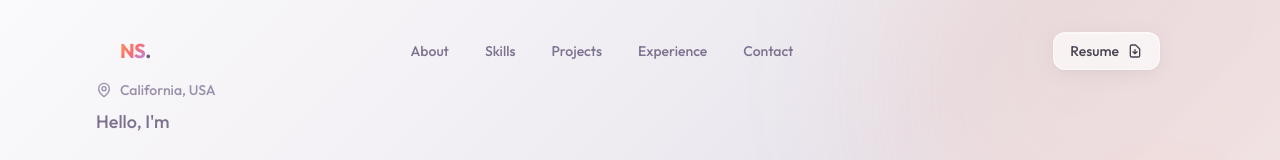
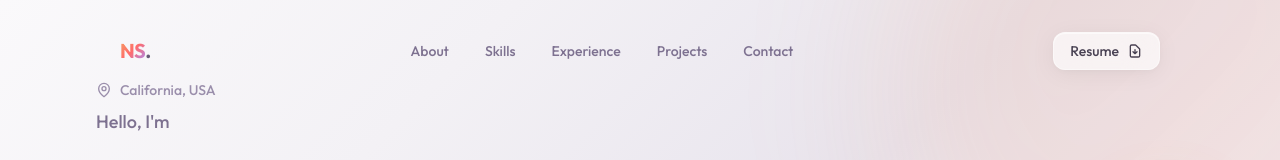
Before and after one commit to navin-shankar-v/Portfolio, a Next.js app: page /Portfolio/ in a window 1280 px wide. Shown: the top 160 px of the page. Built offline with nearby package versions, Linux system fonts and the light colour scheme.

Commit message:
Reorder: Experience before Projects

```diff
--- a/app/page.tsx
+++ b/app/page.tsx
@@ -15,9 +15,9 @@ export default function Home() {
       <SectionDivider />
       <Skills />
       <SectionDivider />
+      <Experience />
+      <SectionDivider />
       <Projects />
-      <SectionDivider />
-      <Experience />
       <SectionDivider />
       <Contact />
       <Footer />
--- a/components/Navigation.tsx
+++ b/components/Navigation.tsx
@@ -7,8 +7,8 @@ import { Menu, X } from 'lucide-react';
 const navLinks = [
   { name: 'About', href: '#about' },
   { name: 'Skills', href: '#skills' },
+  { name: 'Experience', href: '#experience' },
   { name: 'Projects', href: '#projects' },
-  { name: 'Experience', href: '#experience' },
   { name: 'Contact', href: '#contact' },
 ];
 
```
